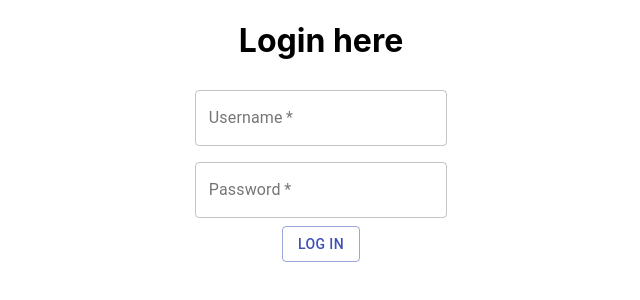
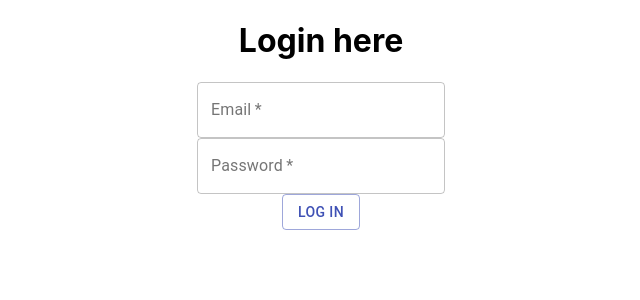
Before and after one commit to inkariyadi/tubes2_wbd, a React (Create React App) app: page / in a window 1280 px wide. Shown: the top 300 px of the page, without its empty margins (319-959 px from the left). Built offline with nearby package versions, Linux system fonts and the light colour scheme.

Commit message:
adding login validation

```diff
--- a/src/components/home.js
+++ b/src/components/home.js
@@ -1,4 +1,5 @@
 import React from 'react';
+import {Redirect } from "react-router-dom";
 import { makeStyles } from '@material-ui/core/styles';
 import Card from '@material-ui/core/Card';
 import CardActionArea from '@material-ui/core/CardActionArea';
@@ -61,6 +62,15 @@ const useStyles = makeStyles((theme) => ({
 
 export default function Home() {
   const classes = useStyles();
+
+  if (!localStorage.getItem('email')){
+    return <Redirect to="/" />;
+  }
+
+  function handleSubmit() {
+    localStorage.clear();
+    return <Redirect to="/" />;
+  }
 
   return (
 
@@ -179,7 +189,9 @@ export default function Home() {
                 </CardActionArea>
             </Link>
         </Card>
-
+        <Button variant="outlined" color="primary" onClick={handleSubmit}>
+            Log Out
+        </Button>
     </div>
 
 
--- a/src/login.js
+++ b/src/login.js
@@ -1,8 +1,8 @@
-import React from 'react';
+import React , { useState } from 'react';
+import {Redirect } from "react-router-dom";
 import TextField from '@material-ui/core/TextField';
 import { makeStyles } from '@material-ui/core/styles';
 import Grid from '@material-ui/core/Grid';
-import Box from '@material-ui/core/Box';
 import Button from '@material-ui/core/Button';
 // import 'fontsource-roboto';
 
@@ -17,11 +17,35 @@ const useStyles = makeStyles((theme) => ({
 }));
 
 export default function Login() {
+  const [email, setEmail] = useState("");
+  const [password, setPassword] = useState("");
+  const [redirectToReferer, setredirectToReferer] = useState("");
   const classes = useStyles();
 
+  function validateForm() {
+    return email.length > 0 && password.length > 0;
+  }
+
+  function handleSubmit() {
+    console.log(email, password);
+    // event.preventDefault();
+
+    if(email==='chacha@gmail.com'  && password==='12345'){
+      // return <Redirect to="/home" />;
+      localStorage.setItem('email', email);
+      localStorage.setItem('pw', password);
+      setredirectToReferer(true);
+    }else{
+      alert("Wrong username or password");
+    }
+  }
+
+  if (redirectToReferer) {
+    return <Redirect to="/home" />;
+  }
   return (
+
     <div alignItems="center">
-        <form className={classes.root} noValidate autoComplete="off">
             <Grid
                 container
                 direction="column"
@@ -32,8 +56,11 @@ export default function Login() {
               <TextField
                   required
                   id="outlined-required"
-                label="Username"
+                  label="Email"
+                  type="email"
                   variant="outlined"
+                  value={email}
+                  onChange={(e) => setEmail(e.target.value)}
               />
               <TextField
                   required
@@ -41,12 +68,13 @@ export default function Login() {
                   label="Password"
                   type="password"
                   variant="outlined"
+                  value={password}
+                  onChange={(e) => setPassword(e.target.value)}
               />
-            <Button variant="outlined" color="primary">
+              <Button variant="outlined" color="primary" onClick={handleSubmit}>
                   Log In
               </Button>
             </Grid>
-        </form>
     </div>
   );
 }
```
Lines whose indentation alone changed are shown as unchanged.
